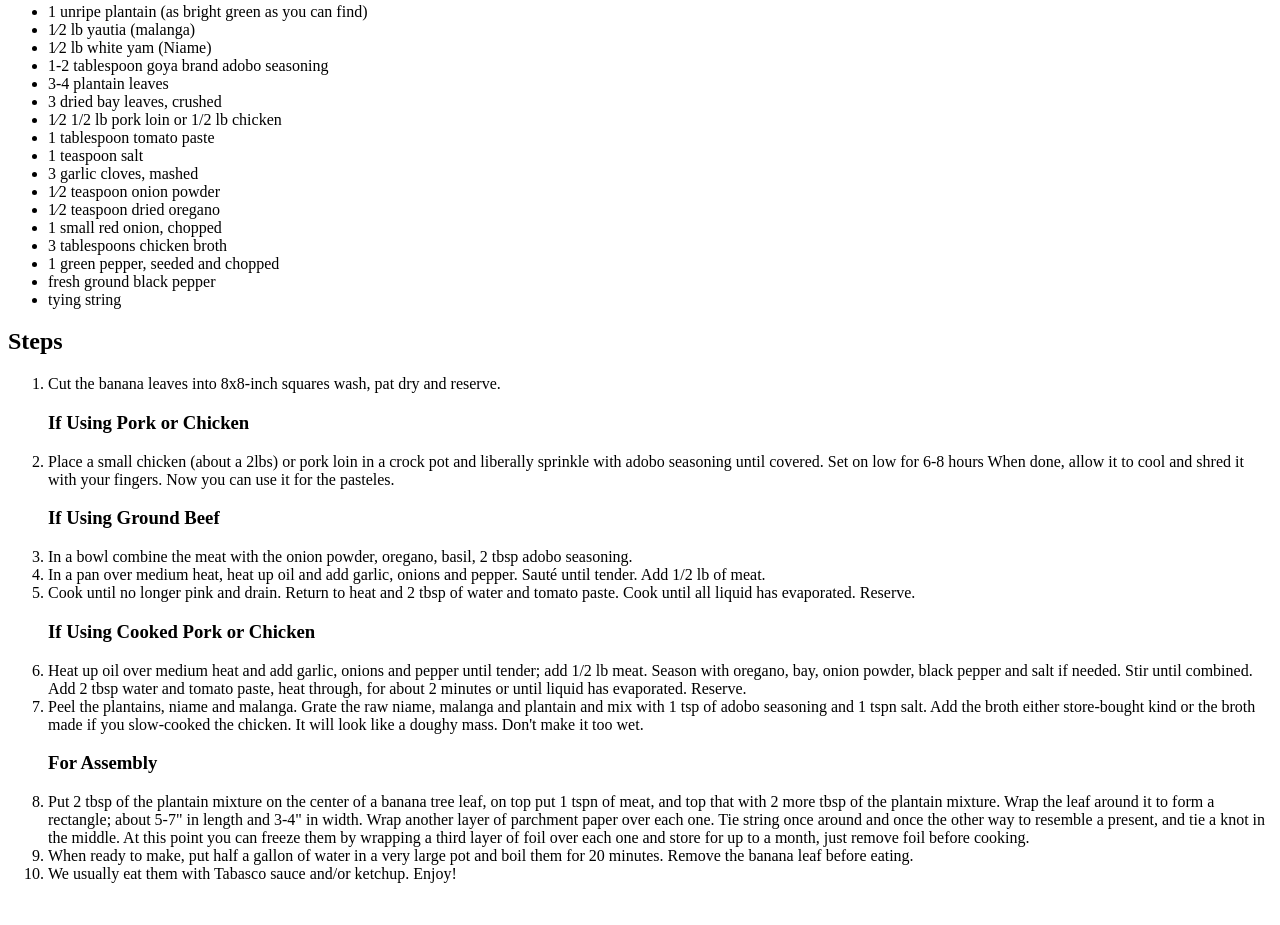
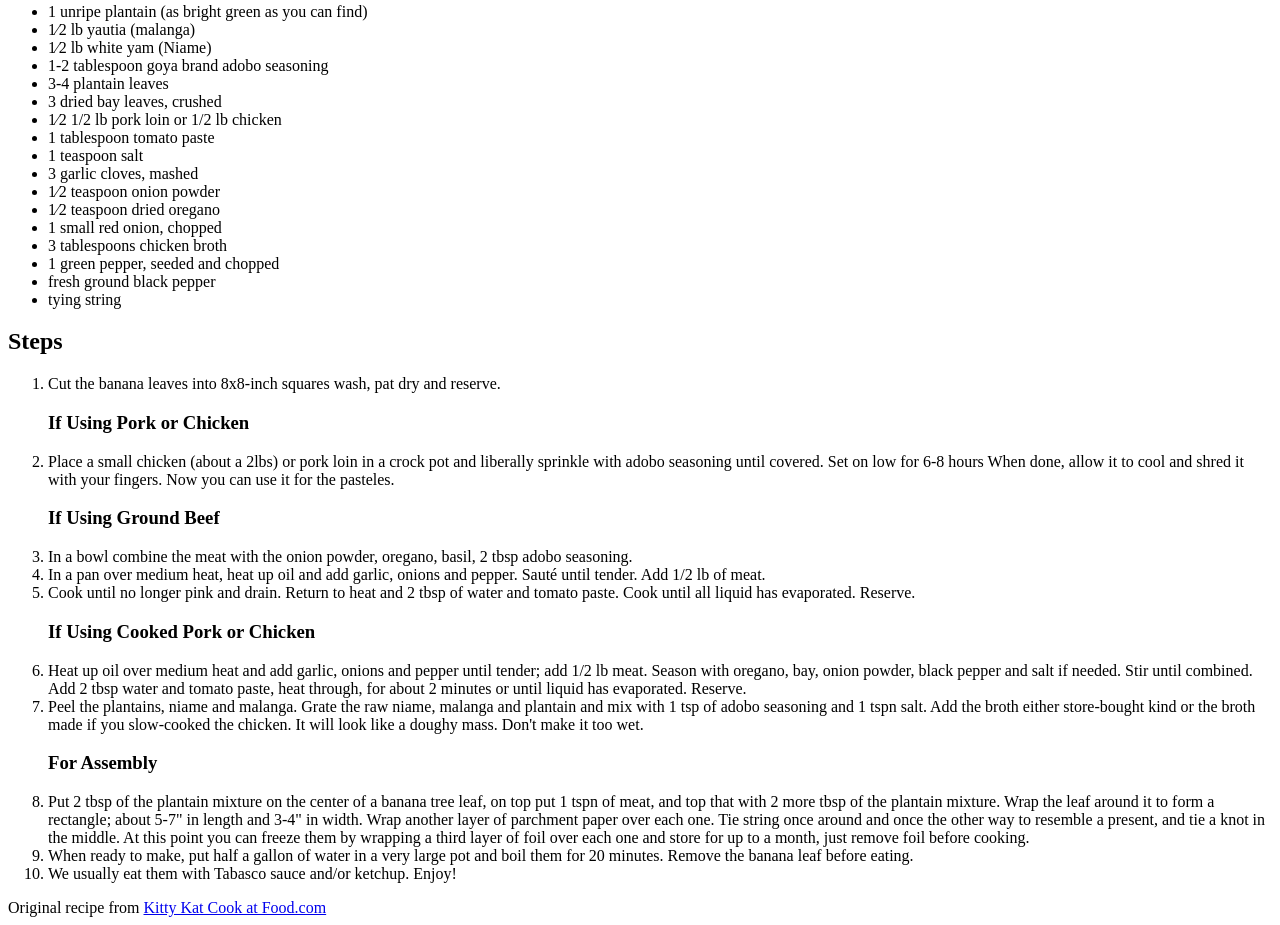
Before and after one commit to ordehi/odin-recipes, a plain HTML site: page recipes/pasteles.html in a window 1280 px wide. Shown: the part 748-1673 px from the top of the page. Before the commit the page ends 1647 px from the top, so only its background shows below. Drawn offline with Linux system fonts and the light colour scheme.

Commit message:
add attribution

```diff
--- a/recipes/pasteles.html
+++ b/recipes/pasteles.html
@@ -106,5 +106,14 @@
         <li>We usually eat them with Tabasco sauce and/or ketchup. Enjoy!</li>
       </ol>
     </section>
+    <footer>
+      Original recipe from
+      <a
+        href="https://www.food.com/recipe/pasteles-en-hoja-dominican-republic-version-273156"
+        rel="noopener"
+        target="_blank"
+        >Kitty Kat Cook at Food.com</a
+      >
+    </footer>
   </body>
 </html>
```
Also changed, not shown: recipes/banana-cake.html (+9 -0 lines), recipes/italian-beef.html (+9 -0 lines), 1 other file.
